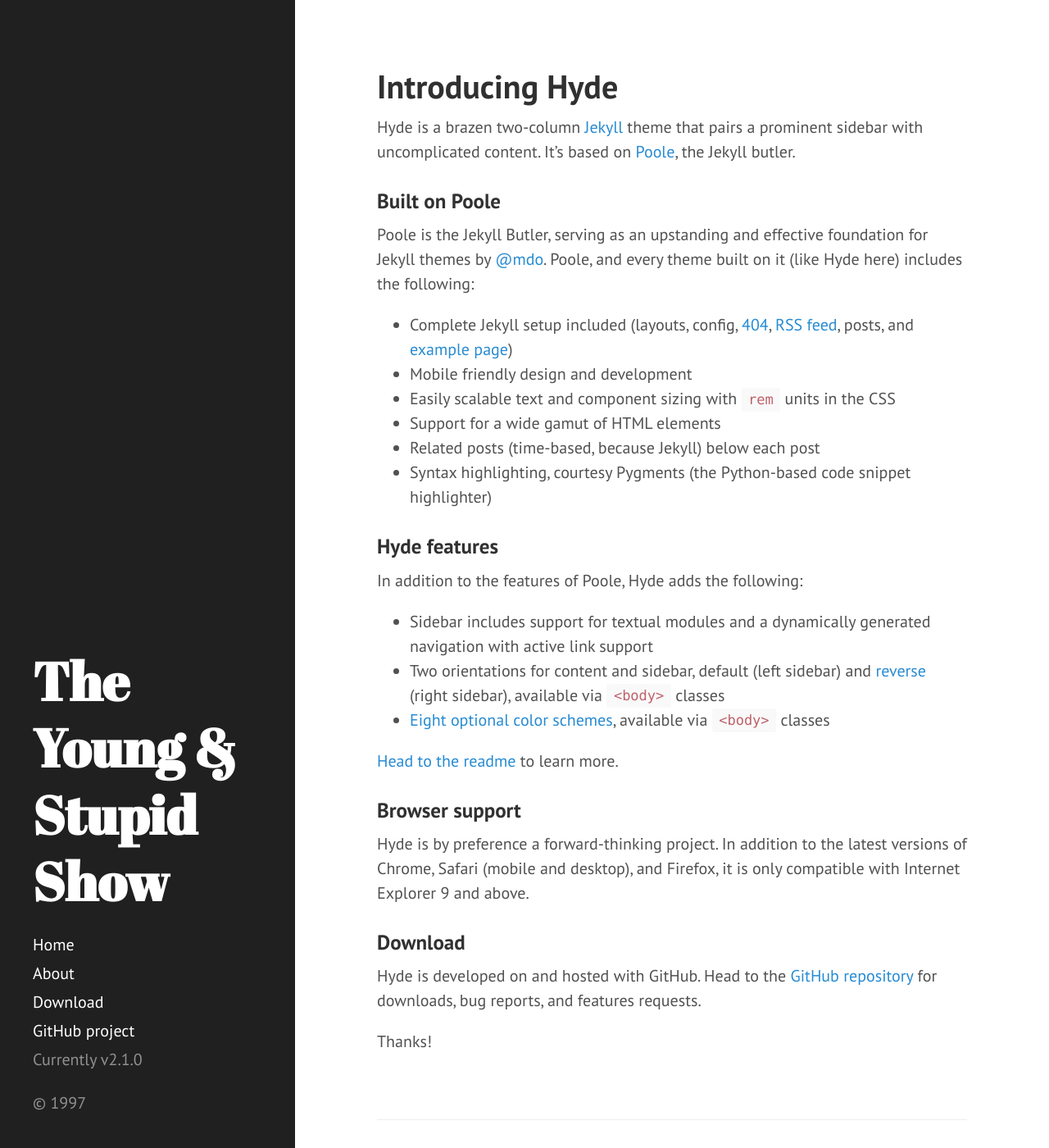
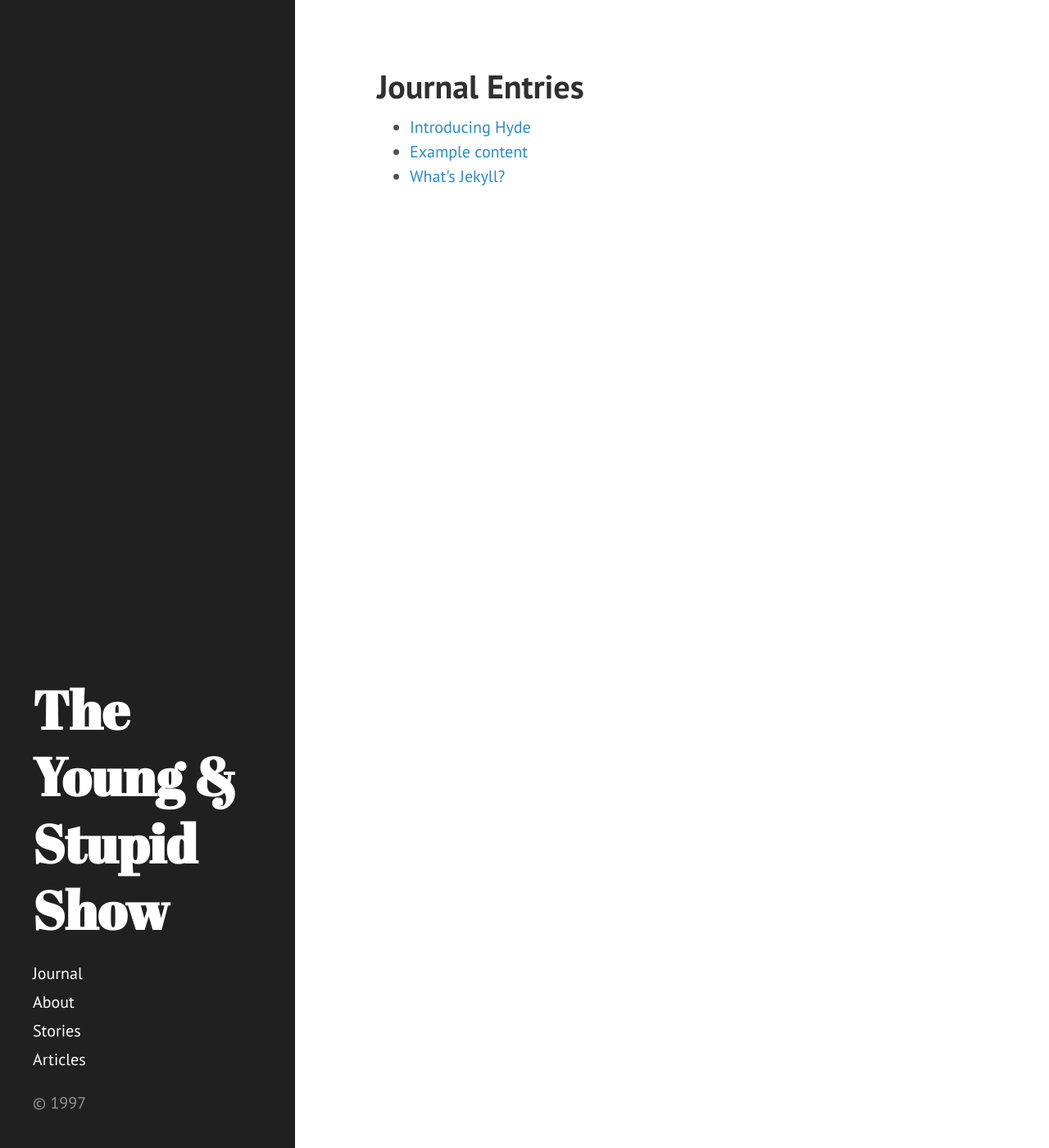
Before and after one commit to justinmeredith/myblog, a Jekyll site: the page built from index.md, in a window 1280 px wide and 1400 px high. Shown: the whole window at 82% size. Built offline with Jekyll 4.4.1, drawn with Linux system fonts in a browser that asks for light colours; Markdown is read by kramdown in place of the engine named in the settings; the list of posts is cut into pages by our own code.

Commit message:
Restructures the sidebar and the homepage.

```diff
--- a/_includes/sidebar.html
+++ b/_includes/sidebar.html
@@ -2,15 +2,13 @@
   <div class="container sidebar-sticky">
     <div class="sidebar-about">
       <h1>
-        <a href="{{ site.baseurl }}">
           {{ site.title }}
-        </a>
       </h1>
       <p class="lead">{{ site.description }}</p>
     </div>
 
     <nav class="sidebar-nav">
-      <a class="sidebar-nav-item{% if page.url == site.baseurl %} active{% endif %}" href="{{ site.baseurl }}">Home</a>
+      <a class="sidebar-nav-item{% if page.url == site.baseurl %} active{% endif %}" href="{{ site.baseurl }}">Journal</a>
 
       {% comment %}
         The code below dynamically generates a sidebar nav of pages with
@@ -26,9 +24,8 @@
         {% endif %}
       {% endfor %}
 
-      <a class="sidebar-nav-item" href="{{ site.github.repo }}/archive/v{{ site.version }}.zip">Download</a>
-      <a class="sidebar-nav-item" href="{{ site.github.repo }}">GitHub project</a>
-      <span class="sidebar-nav-item">Currently v{{ site.version }}</span>
+      <a class="sidebar-nav-item" href="{{ site.github.repo }}/archive/v{{ site.version }}.zip">Stories</a>
+      <a class="sidebar-nav-item" href="{{ site.github.repo }}">Articles</a>
     </nav>
 
     <p>&copy; 1997</p>
--- a/_layouts/post.html
+++ b/_layouts/post.html
@@ -23,3 +27,4 @@
     {% endfor %}
   </ul>
 </div>
+{% endcomment %}
--- a/index.md
+++ b/index.md
@@ -3,38 +3,13 @@
 # To modify the layout, see https://jekyllrb.com/docs/themes/#overriding-theme-defaults
 
 layout: post
-title: Introducing Hyde
+title: Journal Entries
 ---
 
-Hyde is a brazen two-column [Jekyll](http://jekyllrb.com) theme that pairs a prominent sidebar with uncomplicated content. It's based on [Poole](http://getpoole.com), the Jekyll butler.
-
-### Built on Poole
-
-Poole is the Jekyll Butler, serving as an upstanding and effective foundation for Jekyll themes by [@mdo](https://twitter.com/mdo). Poole, and every theme built on it (like Hyde here) includes the following:
-
-* Complete Jekyll setup included (layouts, config, [404](/404), [RSS feed](/atom.xml), posts, and [example page](/about))
-* Mobile friendly design and development
-* Easily scalable text and component sizing with `rem` units in the CSS
-* Support for a wide gamut of HTML elements
-* Related posts (time-based, because Jekyll) below each post
-* Syntax highlighting, courtesy Pygments (the Python-based code snippet highlighter)
-
-### Hyde features
-
-In addition to the features of Poole, Hyde adds the following:
-
-* Sidebar includes support for textual modules and a dynamically generated navigation with active link support
-* Two orientations for content and sidebar, default (left sidebar) and [reverse](https://github.com/poole/lanyon#reverse-layout) (right sidebar), available via `<body>` classes
-* [Eight optional color schemes](https://github.com/poole/hyde#themes), available via `<body>` classes
-
-[Head to the readme](https://github.com/poole/hyde#readme) to learn more.
-
-### Browser support
-
-Hyde is by preference a forward-thinking project. In addition to the latest versions of Chrome, Safari (mobile and desktop), and Firefox, it is only compatible with Internet Explorer 9 and above.
-
-### Download
-
-Hyde is developed on and hosted with GitHub. Head to the <a href="https://github.com/poole/hyde">GitHub repository</a> for downloads, bug reports, and features requests.
-
-Thanks!
+<ul>
+  {% for post in site.posts %}
+    <li>
+      <a href="{{ post.url }}">{{ post.title }}</a>
+    </li>
+  {% endfor %}
+</ul>
```
Also changed, not shown: other parts of _layouts/post.html (+4 -0 lines), index.html (+6 -31 lines), 3 other files.
